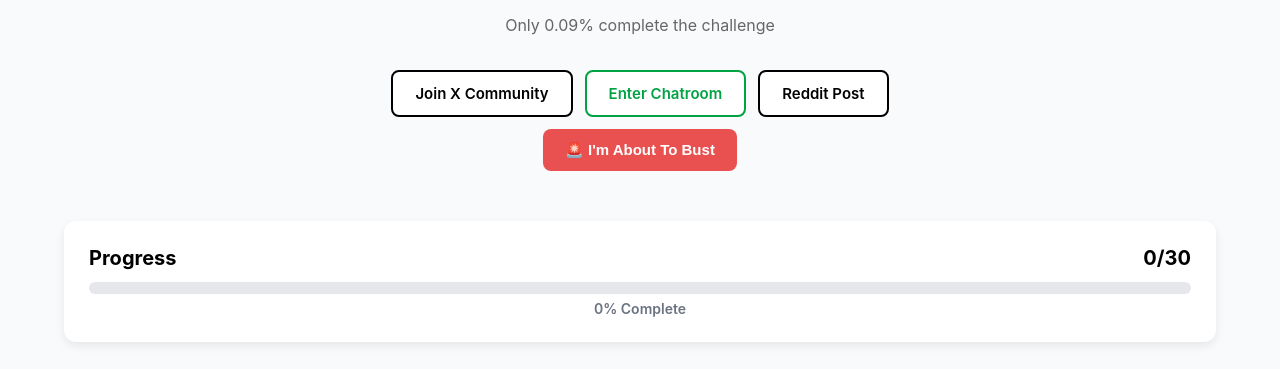
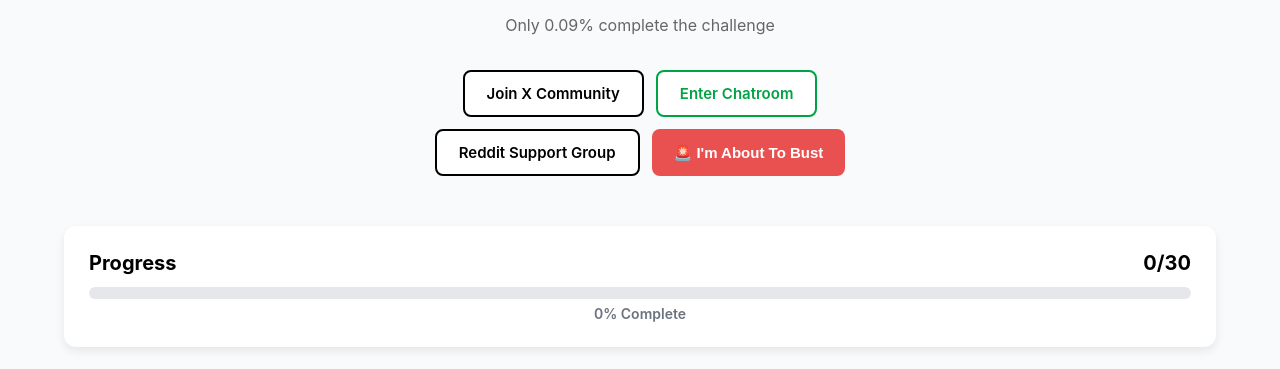
Before and after one commit to KennyAzodo/nofap, a plain HTML site: page challenge-dashboard.html in a window 1280 px wide. Shown: the part 365-734 px from the top of the page. Drawn offline with Linux system fonts and the light colour scheme.

Commit message:
working commit

```diff
--- a/challenge-dashboard.html
+++ b/challenge-dashboard.html
@@ -236,7 +236,7 @@
 <div class="btn-grid">
     <a href="https://twitter.com/i/communities/1984493256781021331" target="_blank" class="btn white-btn">Join X Community</a>
     <a href="#" target="_blank" class="btn green-btn">Enter Chatroom</a>
-    <a href="https://www.reddit.com/r/NoFap/" target="_blank" class="btn white-btn">Reddit Post</a>
+    <a href="https://www.reddit.com/r/NoFap/" target="_blank" class="btn white-btn">Reddit Support Group</a>
     <button class="btn red-btn">🚨 I'm About To Bust</button>
 </div>
 
```
